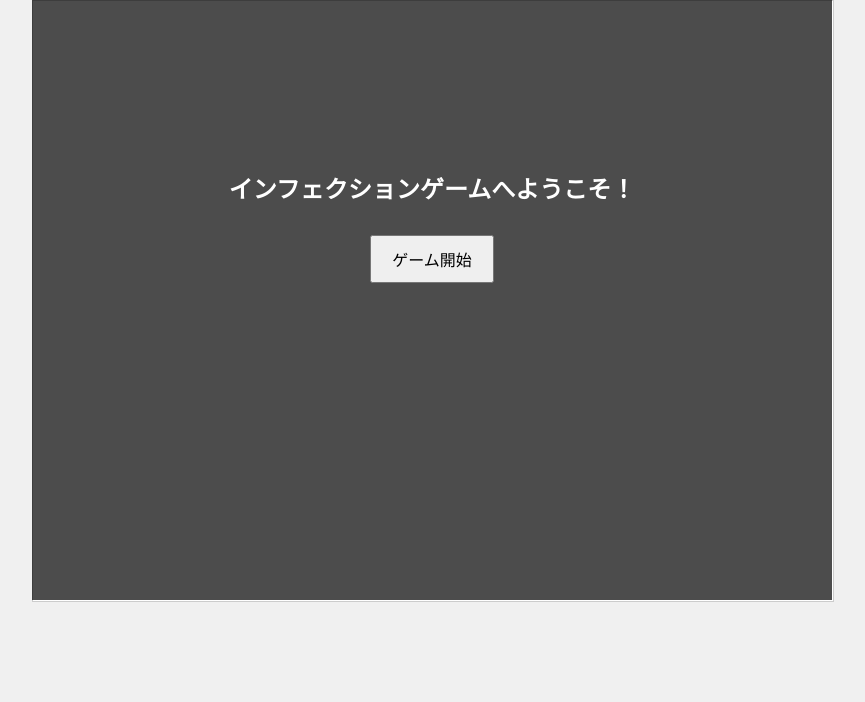
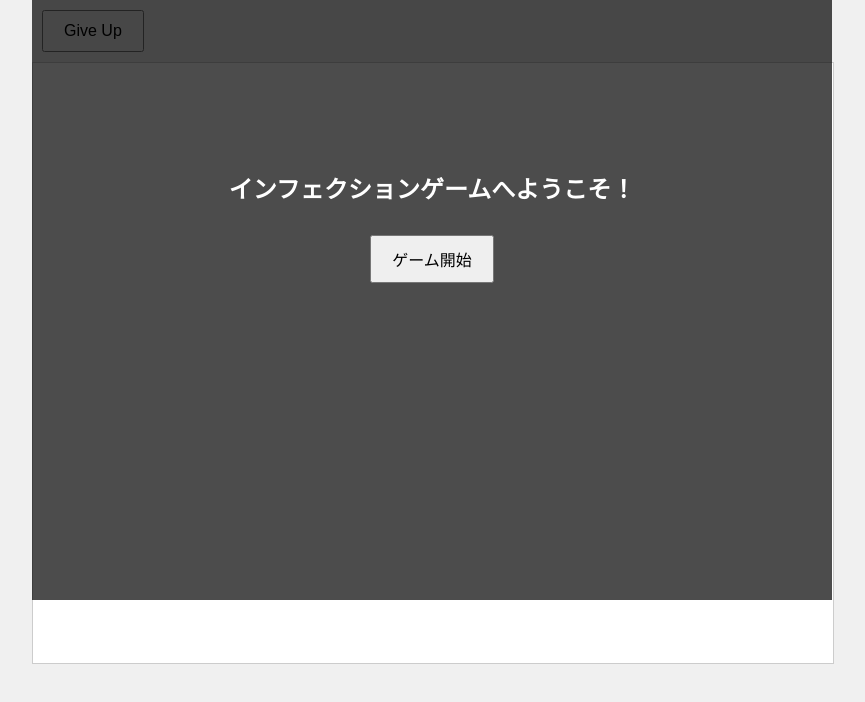
Before and after one commit to KPSTprog2024/strategy, a plain HTML site: page index.html in a window 1280 px wide. Shown: the whole page, without its empty margins (208-1073 px from the left). Drawn offline with Linux system fonts and the light colour scheme.

Commit message:
Update index.html

```diff
--- a/index.html
+++ b/index.html
@@ -7,6 +7,9 @@
 </head>
 <body>
   <div id="gameContainer">
+    <!-- Give Up ボタンを追加 -->
+    <button id="giveUpButton">Give Up</button>
+
     <canvas id="gameCanvas" width="800" height="600"></canvas>
 
     <!-- スタート画面 -->
```
